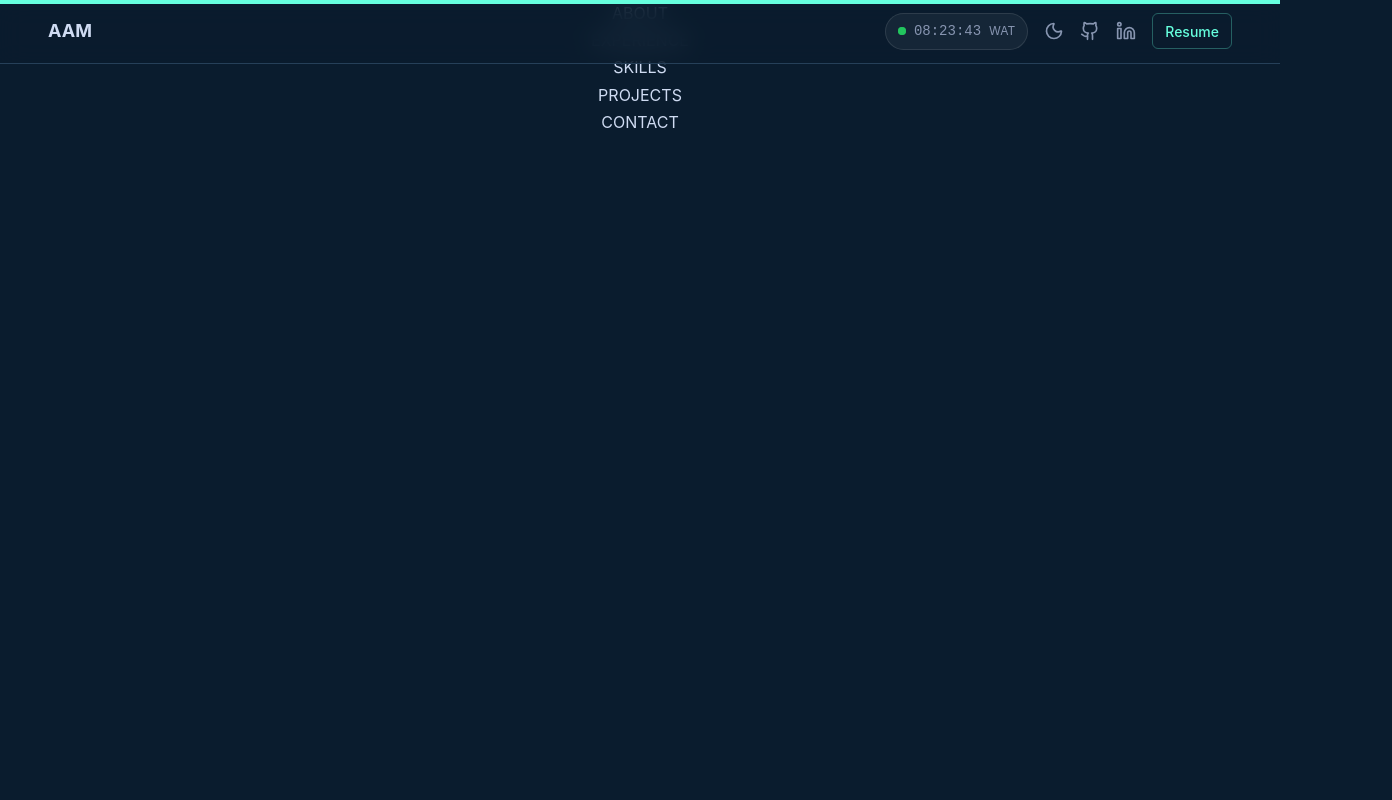
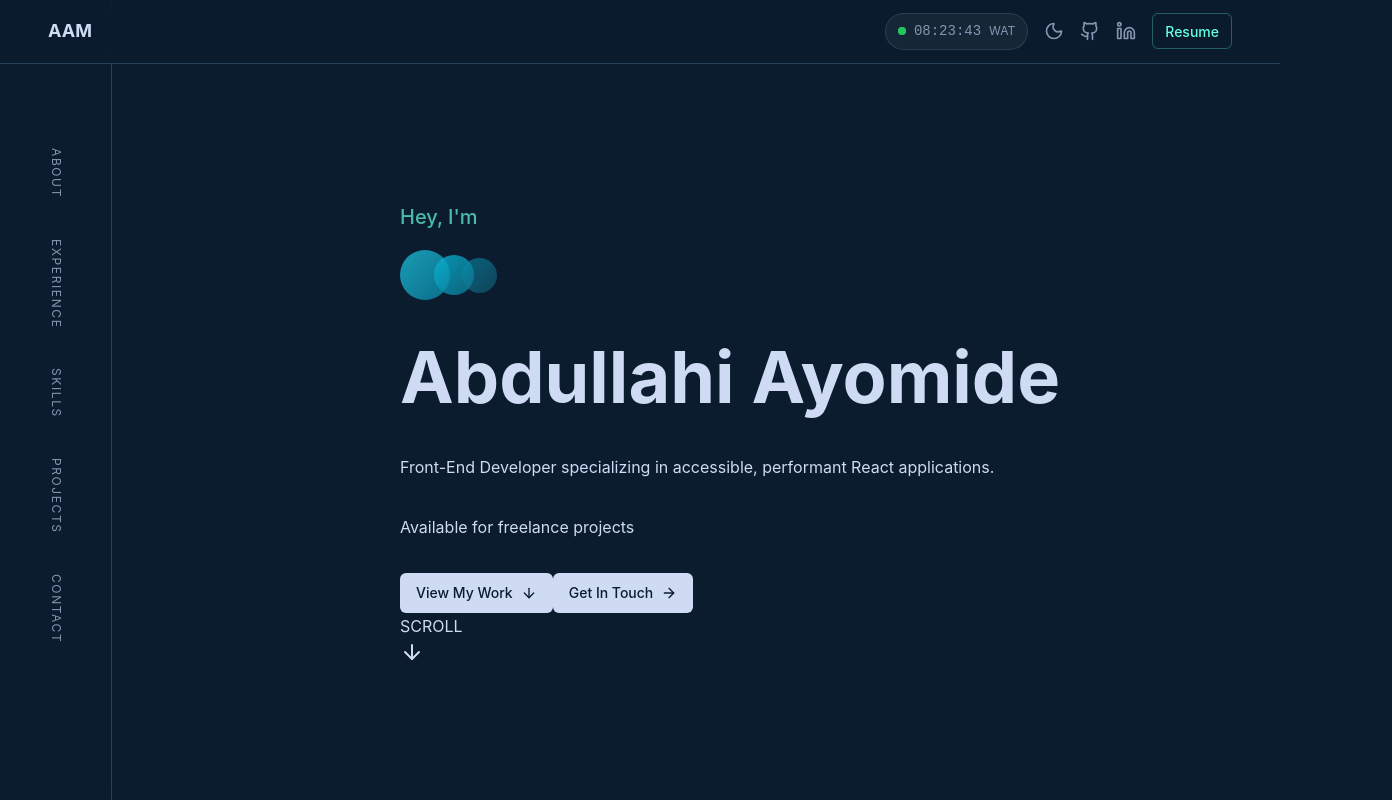
Before and after one commit to slyskat/MainPortfolio, a React (Vite) app: page / in a window 1280 px wide. Shown: the whole page, 1392 px wide, since content can reach past the window. Built offline with nearby package versions, Linux system fonts and the light colour scheme.

Commit message:
Update Hero.jsx
Accidentally put the the event listener inside the handleScroll function so I have moved it out of the function

```diff
--- a/src/App.jsx
+++ b/src/App.jsx
@@ -1,12 +1,73 @@
-import { BrowserRouter, Route, Routes } from "react-router-dom";
 import Header from "./components/Header";
 import Sidebar from "./components/Sidebar";
 import Hero from "./pages/Hero";
+import { useState, useEffect } from "react";
+
+import styles from "./App.module.css";
 
 function App() {
+  const [currentSection, setCurrentSection] = useState("hero");
+  const [scrollProgress, setScrollProgress] = useState(0);
+
+  useEffect(function () {
+    const handleScrollProgress = () => {
+      const totalHeight =
+        document.documentElement.scrollHeight - window.innerHeight;
+      const progress = (window.scrollY / totalHeight) * 100;
+      setScrollProgress(progress);
+    };
+
+    window.addEventListener("scroll", handleScrollProgress);
+    return () => window.removeEventListener("scroll", handleScrollProgress);
+  }, []);
+
+  // useEffect(function () {
+  //   const sectionIds = ["about", "experience", "skills", "projects", "contact"];
+  //   const sections = sectionIds.map((id) => document.getElementById(id));
+
+  //   const options = {
+  //     root: null,
+  //     rootMargin: "0px 0px -60% 0px",
+  //     threshold: 0.4,
+  //   };
+
+  //   const observer = new IntersectionObserver((entries) => {
+  //     entries.forEach((entry) => {
+  //       if (entry.isIntersecting) {
+  //         setCurrentSection(entry.target.id);
+  //       }
+  //     });
+  //   }, options);
+
+  //   sections.forEach((section) => observer.observe(section));
+  //   return () => {
+  //     sections.forEach((section) => observer.unobserve(section));
+  //   };
+  // }, []);
+
+  function scrollToSection(sectionId) {
+    const element = document.getElementById(sectionId);
+    if (element) {
+      const headerOffset = 80;
+      const elementPosition = element.getBoundingClientRect().top;
+      const offsetPosition =
+        elementPosition + window.pageYOffset - headerOffset;
+
+      window.scrollTo({ top: offsetPosition, behavior: "smooth" });
+    }
+  }
+
   return (
-    <div>
-      <Hero />
+    <div className={styles.container}>
+      <div
+        className={styles.scrollProgress}
+        style={{ transform: `scaleX(${scrollProgress / 100})` }}
+      ></div>
+      <Header />
+      <Sidebar />
+      <main className={styles.main}>
+        <Hero scrollToSection={scrollToSection} />
+      </main>
     </div>
   );
 }
--- /dev/null
+++ b/src/App.module.css
@@ -0,0 +1,47 @@
+.container {
+  min-height: 100vh;
+  background-color: hsl(210 65% 11%);
+}
+
+.scrollProgress {
+  position: fixed;
+  top: 0;
+  left: 0;
+  right: 0;
+  height: 0.25rem;
+  background-color: hsl(167 100% 70%);
+  z-index: 100;
+  transform-origin: left;
+}
+
+.main {
+  width: 100%;
+  padding-top: 4rem;
+  padding-left: 1.5rem;
+  padding-right: 1.5rem;
+  padding-bottom: 4rem;
+  max-width: 1400px;
+}
+
+@media (min-width: 768px) {
+  .main {
+    padding-left: 3rem;
+    padding-right: 3rem;
+  }
+}
+
+@media (min-width: 1024px) {
+  .main {
+    margin-left: 7rem;
+    padding-left: calc(6rem * 2);
+    padding-right: calc(6rem * 2);
+    padding-bottom: 0;
+  }
+}
+
+@media (min-width: 1280px) {
+  .main {
+    padding-left: calc(9rem * 2);
+    padding-right: calc(9rem * 2);
+  }
+}
--- a/src/components/Sidebar.jsx
+++ b/src/components/Sidebar.jsx
@@ -19,10 +19,10 @@ function Sidebar({ activeSection }) {
             const isActive = activeSection === item.id;
 
             return (
-              <li key={item.id}>
+              <li key={item.id} className={styles.navItem}>
                 <a
-                  href={`${item.id}`}
-                  className={`${isActive} ? 'active' : 'none'`}
+                  href={`#${item.id}`}
+                  className={isActive ? styles.active : styles.navLink}
                 >
                   {item.label}
                 </a>
--- a/src/components/Sidebar.module.css
+++ b/src/components/Sidebar.module.css
@@ -1,10 +1,51 @@
 .sidebar {
-  background-color: #0a1c2e;
+  display: none;
+  position: fixed;
+  left: 0;
+  top: 0;
+  height: 100vh;
+  width: 7rem;
+  flex-direction: column;
+  align-items: center;
+  justify-content: center;
+  padding: 3rem 0;
+  border-right: 1px solid hsl(210 40% 25%);
+  background-color: hsl(210 65% 11% / 0.5);
+  -webkit-backdrop-filter: blur(4px);
+  backdrop-filter: blur(4px);
+  z-index: 40;
+}
+
+@media (min-width: 1024px) {
+  .sidebar {
+    display: flex;
+  }
 }
 
 .nav {
   display: flex;
   flex-direction: column;
-  justify-content: center;
   align-items: center;
+  gap: 2rem;
 }
+
+.navItem {
+  list-style: none;
+}
+
+.navLink {
+  writing-mode: vertical-rl;
+  text-orientation: mixed;
+  font-size: 0.75rem;
+  letter-spacing: 0.1rem;
+  transition: color 300ms cubic-bezier(0.4, 0, 0.2, 1);
+  color: hsl(219 21% 61%);
+}
+
+.navLink:hover {
+  color: hsl(167 100% 70%);
+}
+
+.active {
+  color: hsl(167 100% 70%);
+}
--- a/src/pages/Hero.jsx
+++ b/src/pages/Hero.jsx
@@ -1,71 +1,56 @@
-import { useEffect, useState } from "react";
-import Header from "../components/Header";
-import Sidebar from "../components/Sidebar";
+import Button from "../ui/Button";
+import styles from "./Hero.module.css";
+import { ArrowDown, ArrowRight } from "lucide-react";
 
-import styles from "./Hero.module.css";
+function Hero({ scrollToSection }) {
+  return (
+    <section className={styles.hero}>
+      <div className={styles.heroContent}>
+        <div className={styles.heroText}>
+          <p className={styles.greeting}>Hey, I'm</p>
+          <h1 className={styles.name}>
+            <span className={styles.circles}>
+              <div className={`${styles.circle} ${styles.circle1}`}></div>
+              <div className={`${styles.circle} ${styles.circle2}`}></div>
+              <div className={`${styles.circle} ${styles.circle3}`}></div>
+            </span>
+            Abdullahi Ayomide
+          </h1>
 
-function Hero() {
-  const [currentSection, setCurrentSection] = useState("about");
-  const [scrollProgress, setScrollProgress] = useState(0);
+          <p className={styles.title}>
+            Front-End Developer specializing in accessible, performant React
+            applications.
+          </p>
+        </div>
 
-  useEffect(function () {
-    const handleScrollProgress = () => {
-      const totalHeight =
-        document.documentElement.scrollHeight - window.innerHeight;
-      const progress = (window.scrollY / totalHeight) * 100;
-      setScrollProgress(progress);
-    };
+        <div className={styles.status}>
+          <span className={styles.statusIndicator}>
+            <span className={styles.statusPing}></span>
+            <span className={styles.statusDot}></span>
+          </span>
+          Available for freelance projects
+        </div>
 
-    window.addEventListener("scroll", handleScrollProgress);
-    return () => window.removeEventListener("scroll", handleScrollProgress);
-  });
+        <div className={styles.ctaButtons}>
+          <Button onClick={() => scrollToSection("projects")}>
+            View My Work
+            <ArrowDown />
+          </Button>
 
-  useEffect(function () {
-    const handleScroll = () => {
-      const sections = ["about", "experience", "skills", "progress", "contact"];
-      const currentScrollPosition = window.scrollY + window.innerHeight / 3;
+          <Button onClick={() => scrollToSection("contact")}>
+            Get In Touch
+            <ArrowRight />
+          </Button>
+        </div>
+      </div>
 
-      for (const section of sections) {
-        const element = document.getElementById(section);
-        if (element) {
-          const { offsetTop, offsetHeight } = element;
-          if (
-            currentScrollPosition >= offsetTop &&
-            currentScrollPosition < offsetTop + offsetHeight
-          ) {
-            setCurrentSection(section);
-            break;
-          }
-        }
-      }
-
-    };
-
-window.addEventListener("scroll", handleScroll);
-      return () => window.removeEventListener("scroll", handleScroll);
-  }, []);
-
-  function scrollToSection(sectionId) {
-    const element = document.getElementById(sectionId);
-    if (element) {
-      const headerOffset = 80;
-      const elementPosition = element.getBoundingClientRect().top;
-      const offsetPosition =
-        elementPosition + window.pageYOffset - headerOffset;
-
-      window.scrollTo({ top: offsetPosition, behavior: "smooth" });
-    }
-  }
-
-  return (
-    <div className={styles.container}>
-      <div
-        className={styles.scrollProgress}
-        style={{ scaleX: scrollProgress / 100 }}
-      ></div>
-      <Header />
-      <Sidebar />
-    </div>
+      <div className={styles.scrollIndicator}>
+        <span className={styles.scrollText}>SCROLL</span>
+        <div>
+          <ArrowDown />
+        </div>
+      </div>
+    </section>
   );
 }
 
--- a/src/pages/Hero.module.css
+++ b/src/pages/Hero.module.css
@@ -1,15 +1,94 @@
-.container {
-  min-height: 100vh;
-  background-color: hsl(210 65% 11%);
+.hero {
+  min-height: calc(100vh - 4rem);
+  display: flex;
+  flex-direction: column;
+  justify-content: center;
+  padding: 4rem 0;
 }
 
-.scrollProgress {
-  position: fixed;
-  top: 0;
-  left: 0;
-  right: 0;
-  height: 0.25rem;
-  background-color: hsl(167 100% 70%);
-  z-index: 100;
-  transform-origin: left;
+@media (min-width: 1024px) {
+  .hero {
+    padding: 6rem 0;
+  }
 }
+
+.heroContent {
+  display: flex;
+  flex-direction: column;
+  gap: 2rem;
+}
+
+.heroText {
+  display: flex;
+  flex-direction: column;
+  gap: 1rem;
+}
+
+.greeting {
+  color: hsl(167 100% 70%);
+  font-size: 1.125rem;
+  font-weight: 500;
+  opacity: 0.7;
+}
+
+@media (min-width: 768px) {
+  .greeting {
+    font-size: 1.25rem;
+  }
+}
+
+.name {
+  font-size: 2.25rem;
+  font-weight: 700;
+  color: hsl(219 58% 88%);
+  display: flex;
+  align-items: center;
+  gap: 1rem;
+  flex-wrap: wrap;
+}
+
+@media (min-width: 768px) {
+  .name {
+    font-size: 3.75rem;
+  }
+}
+
+@media (min-width: 1024px) {
+  .name {
+    font-size: 4.5rem;
+  }
+}
+
+.circles {
+  display: inline-flex;
+  align-items: center;
+  gap: 0.5rem;
+}
+
+.circle {
+  border-radius: 9999px;
+  cursor: pointer;
+}
+
+.circle1 {
+  width: 50px;
+  height: 50px;
+  background: linear-gradient(135deg, rgb(34, 211, 238), rgb(8, 145, 178));
+  opacity: 0.7;
+}
+
+.circle2 {
+  width: 40px;
+  height: 40px;
+  background: linear-gradient(135deg, rgb(6, 182, 212), rgb(14, 116, 144));
+  opacity: 0.8;
+  margin-left: -1.5rem;
+}
+
+.circle3 {
+  width: 35px;
+  height: 35px;
+  background: linear-gradient(135deg, rgb(8, 145, 178), rgb(21, 94, 117));
+  opacity: 0.6;
+  margin-left: -1.25rem;
+}
```
Also changed, not shown: eslint.config.js (+12 -12 lines).
